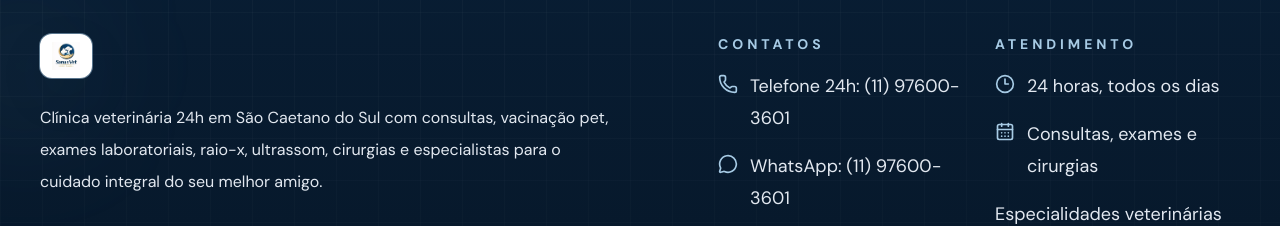
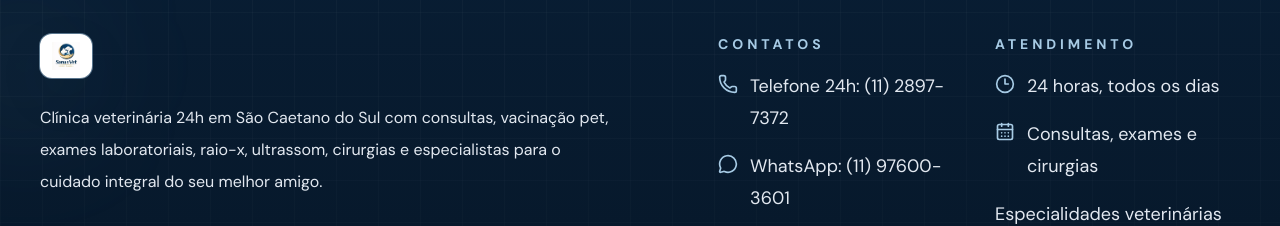
Before and after one commit to qwa-matheusilvac/sanusvet-front, a Next.js app: page / in a window 1280 px wide. Shown: the part 7234-7460 px from the top of the page. Built offline with nearby package versions, Linux system fonts and the light colour scheme.

Commit message:
ajuste number

```diff
--- a/components/site-data.ts
+++ b/components/site-data.ts
@@ -3,8 +3,8 @@ export const siteConfig = {
   legalName: "Sanus Vet - Saúde Animal",
   url: "https://www.hospitalsanusvet.com.br/",
   email: "contato@sanusvet.com.br",
-  phoneDisplay: "(11) 97600-3601",
-  phoneRaw: "+5511976003601",
+  phoneDisplay: "(11) 2897-7372",
+  phoneRaw: "+55112897-7372",
   whatsappDisplay: "(11) 97600-3601",
   whatsappRaw: "5511976003601",
   instagramUrl:
```
